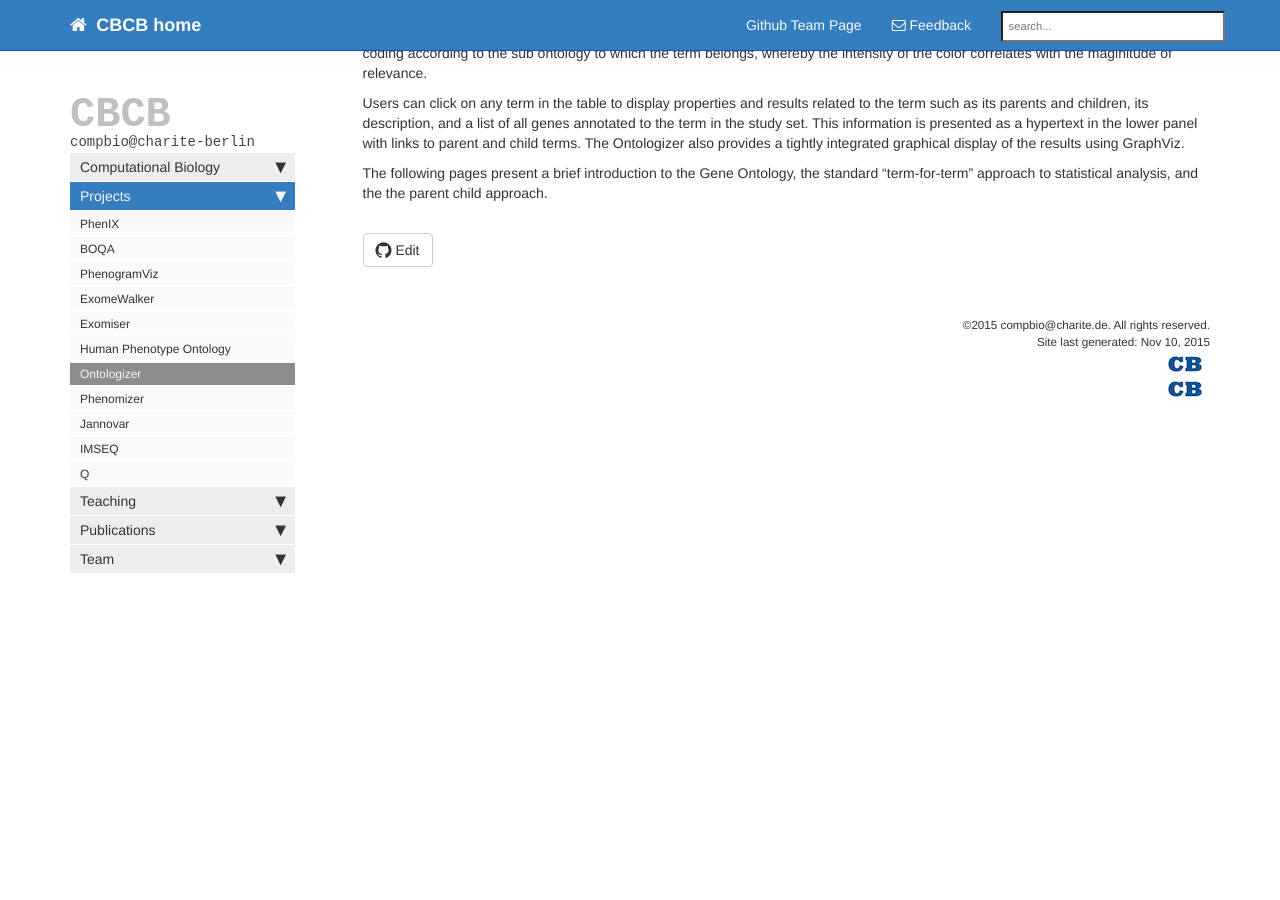
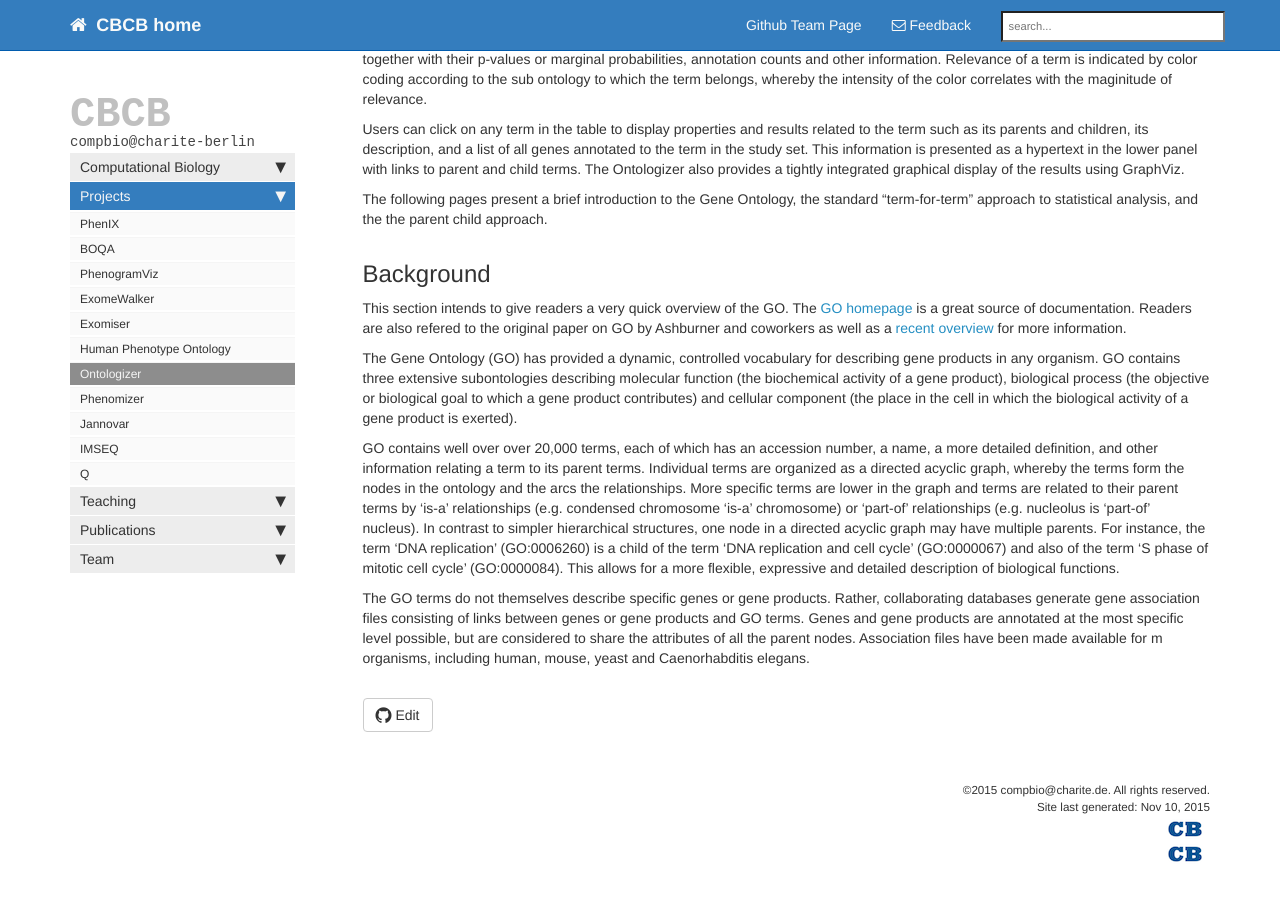
Before and after one commit to charite/charite.github.io, a Jekyll site: the page built from software-ontologizer.md, in a window 1280 px wide and 900 px high, scrolled down 715 px. Built offline with Jekyll 4.4.1, drawn with Linux system fonts in a browser that asks for light colours; nearby versions of some CDN libraries; library files that are not in the unit come from our copies; Markdown is read by kramdown in place of the engine named in the settings; comment, search, counter and statistics services are not loaded.

Commit message:
Update software-ontologizer.md
added background

```diff
--- a/software-ontologizer.md
+++ b/software-ontologizer.md
@@ -18,3 +18,13 @@ Following analysis with one of the above methods and optionally a multiple-testi
 Users can click on any term in the table to display properties and results related to the term such as its parents and children, its description, and a list of all genes annotated to the term in the study set. This information is presented as a hypertext in the lower panel with links to parent and child terms. The Ontologizer also provides a tightly integrated graphical display of the results using GraphViz.
 
 The following pages present a brief introduction to the Gene Ontology, the standard "term-for-term" approach to statistical analysis, and the the parent child approach.
+
+## Background
+
+This section intends to give readers a very quick overview of the GO. The [GO homepage](http://www.geneontology.org/) is a great source of documentation. Readers are also refered to the original paper on GO by Ashburner and coworkers as well as a [recent overview](http://www.ncbi.nlm.nih.gov/entrez/query.fcgi?cmd=Retrieve&db=PubMed&dopt=Abstract&list_uids=16381878) for more information.
+
+The Gene Ontology (GO) has provided a dynamic, controlled vocabulary for describing gene products in any organism. GO contains three extensive subontologies describing molecular function (the biochemical activity of a gene product), biological process (the objective or biological goal to which a gene product contributes) and cellular component (the place in the cell in which the biological activity of a gene product is exerted).
+
+GO contains well over over 20,000 terms, each of which has an accession number, a name, a more detailed definition, and other information relating a term to its parent terms. Individual terms are organized as a directed acyclic graph, whereby the terms form the nodes in the ontology and the arcs the relationships. More specific terms are lower in the graph and terms are related to their parent terms by ‘is-a’ relationships (e.g. condensed chromosome ‘is-a’ chromosome) or ‘part-of’ relationships (e.g. nucleolus is ‘part-of’ nucleus). In contrast to simpler hierarchical structures, one node in a directed acyclic graph may have multiple parents. For instance, the term ‘DNA replication’ (GO:0006260) is a child of the term ‘DNA replication and cell cycle’ (GO:0000067) and also of the term ‘S phase of mitotic cell cycle’ (GO:0000084). This allows for a more flexible, expressive and detailed description of biological functions.
+
+The GO terms do not themselves describe specific genes or gene products. Rather, collaborating databases generate gene association files consisting of links between genes or gene products and GO terms. Genes and gene products are annotated at the most specific level possible, but are considered to share the attributes of all the parent nodes. Association files have been made available for m organisms, including human, mouse, yeast and Caenorhabditis elegans.
```
